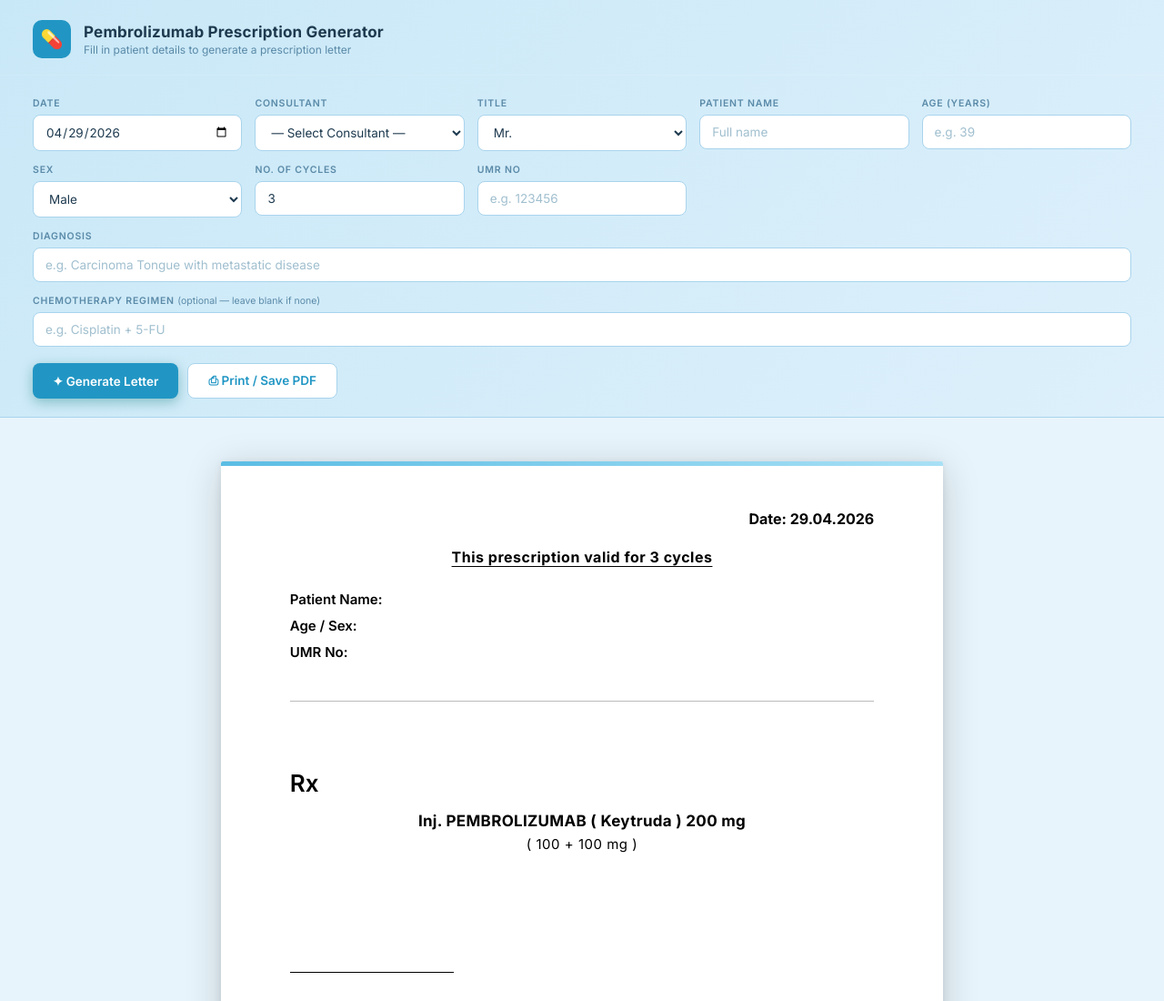
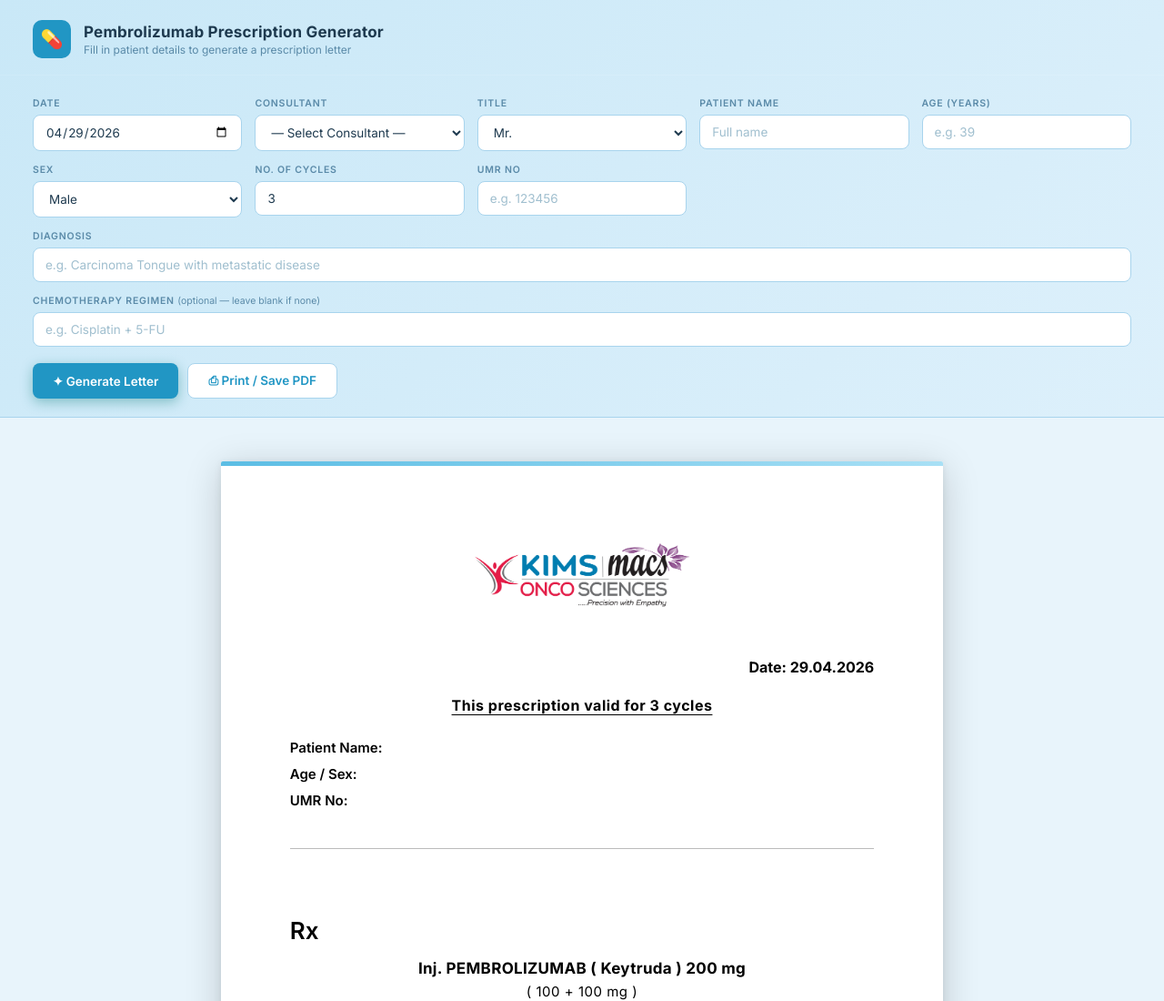
Before and after one commit to pratty2304/pembrolizumabgenerator, a plain HTML site: page index.html in a window 1280 px wide. Shown: the top 1100 px of the page at 91% size. Drawn offline with Linux system fonts and the light colour scheme.

Commit message:
Add files via upload

```diff
--- a/index.html
+++ b/index.html
@@ -185,6 +185,17 @@
       border-radius: 2px 2px 0 0;
     }
 
+    /* ── LOGO ── */
+    .letter-logo {
+      text-align: center;
+      margin-bottom: 18px;
+    }
+    .letter-logo img {
+      max-width: 250px;
+      width: 100%;
+      height: auto;
+    }
+
     /* ── DATE ── */
     .letter-date {
       font-size: 16px;
@@ -358,7 +369,7 @@
         box-shadow: none;
         width: 100%;
         min-height: 100vh;
-        padding: 45mm 20mm 20mm 20mm;
+        padding: 14mm 20mm 20mm 20mm;
         border-radius: 0;
       }
       #letter::before { display: none; }
@@ -468,6 +479,11 @@
 <!-- ════ LETTER PREVIEW ════ -->
 <div id="preview-area">
   <div id="letter">
+
+    <!-- LOGO -->
+    <div class="letter-logo">
+      <img src="logo.png" alt="KIMS MACS Onco Sciences" />
+    </div>
 
     <!-- DATE -->
     <div class="letter-date" id="l-date" contenteditable="true">Date:&nbsp;</div>
```
Also changed, not shown: logo.png (added).
